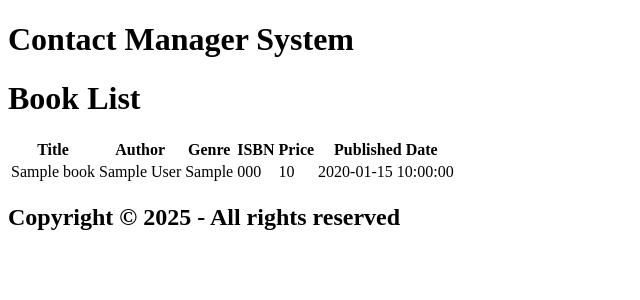
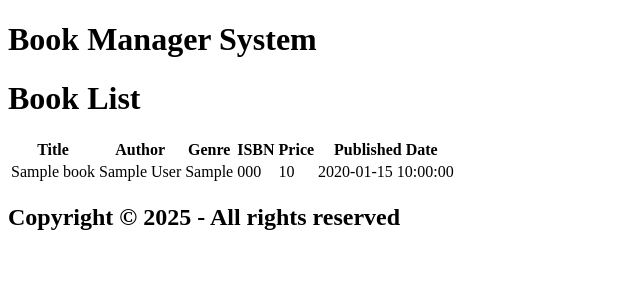
Before and after one commit to Fatom-alghanmi/PHPAssignment1, a PHP site: page / in a window 1280 px wide. Shown: the top 300 px of the page, without its empty margins (0-640 px from the left). Run offline with PHP 8.4, Linux system fonts and the light colour scheme; tables that the repository leaves empty or names only in its code hold one stand-in row (values such as "Sample post").

Commit message:
updated header title

```diff
--- a/header.php
+++ b/header.php
@@ -1,3 +1,3 @@
 <header>
-    <h1>Contact Manager System</h1>
+    <h1>Book Manager System</h1>
 </header>
```
